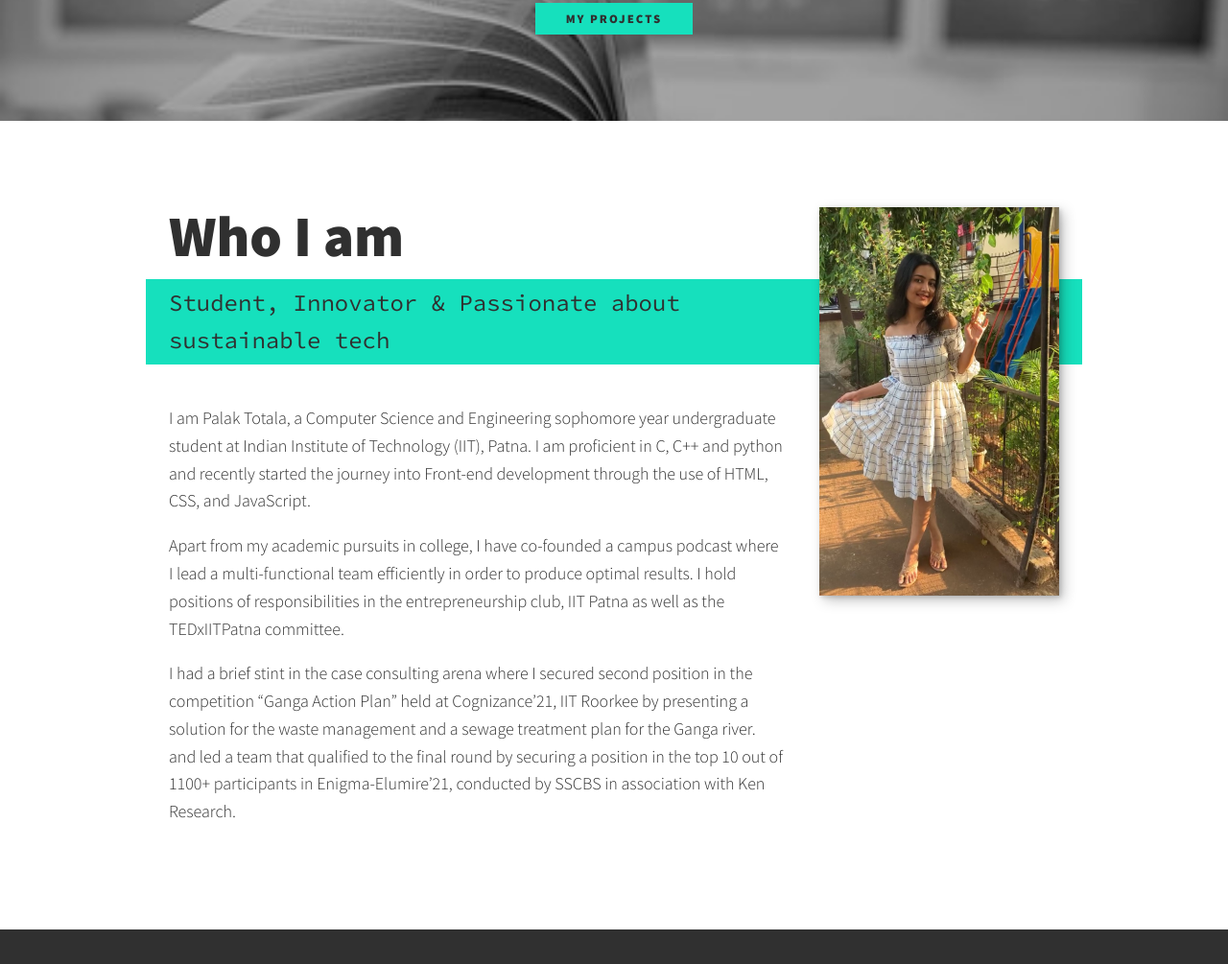
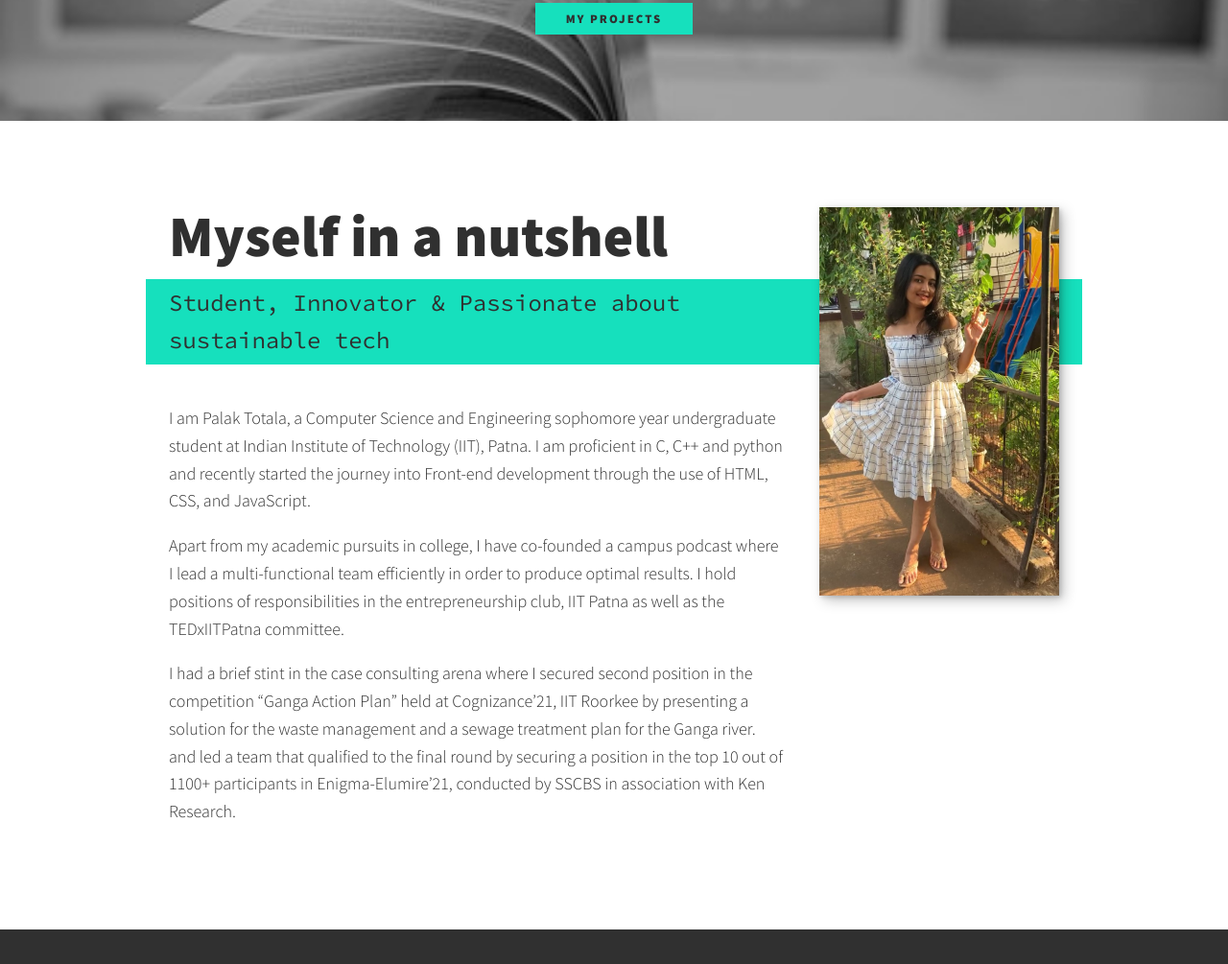
Before and after one commit to palaktotala/palaktotala.github.io, a plain HTML site: page index.html in a window 1280 px wide. Shown: the part 933-1938 px from the top of the page at 96% size. Drawn offline with nearby package versions, Linux system fonts and the light colour scheme; files whose address does not match are found by name.

Commit message:
Update index.html

```diff
--- a/index.html
+++ b/index.html
@@ -77,7 +77,7 @@
 
         <!--About me-->
         <section class="about-me" id="about">
-            <h2 class="section__title section__title--about"><strong>Who I am</strong></h2>
+            <h2 class="section__title section__title--about"><strong>Myself in a nutshell</strong></h2>
             <p class="section__subtitle section__subtitle--about">Student, Innovator & Passionate about sustainable tech</p>
 
             <div class="about-me__body">
```
